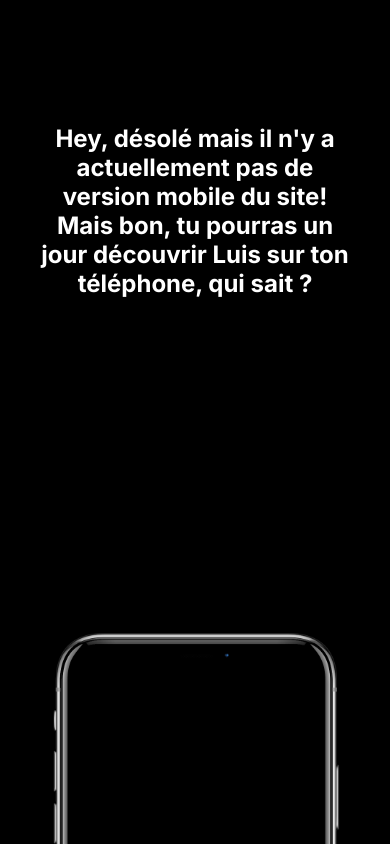
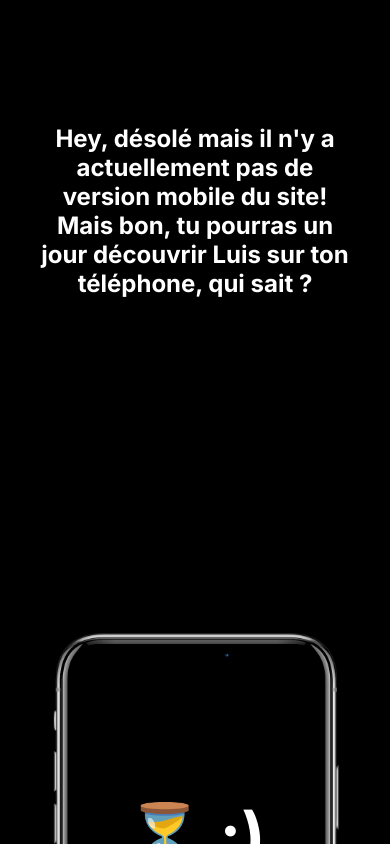
Before and after one commit to louwiis/portfolio, a Vue app: page / in a window 390 px wide. Built offline with nearby package versions, Linux system fonts and the light colour scheme.

Commit message:
edit iphone png

```diff
--- a/src/App.vue
+++ b/src/App.vue
@@ -52,7 +52,6 @@ import iphone from '@/assets/images/iphone.png'
       width: 100%;
       position: relative;
       margin-top: 75vh;
-      margin-bottom: 10vh;
 
       .image {
         width: 100%;
@@ -61,7 +60,7 @@ import iphone from '@/assets/images/iphone.png'
       .smile {
         position: absolute;
 
-        top: 50%;
+        top: 55%;
         left: 50%;
         transform: translate(-50%, -50%);
         font-size: 64px;
```
Also changed, not shown: src/assets/images/iphone.png.
